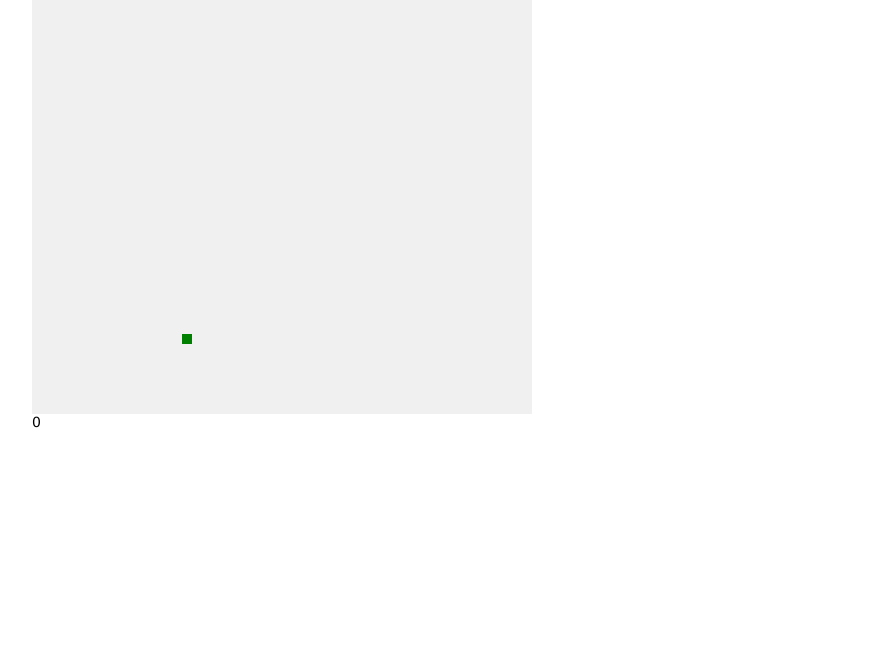
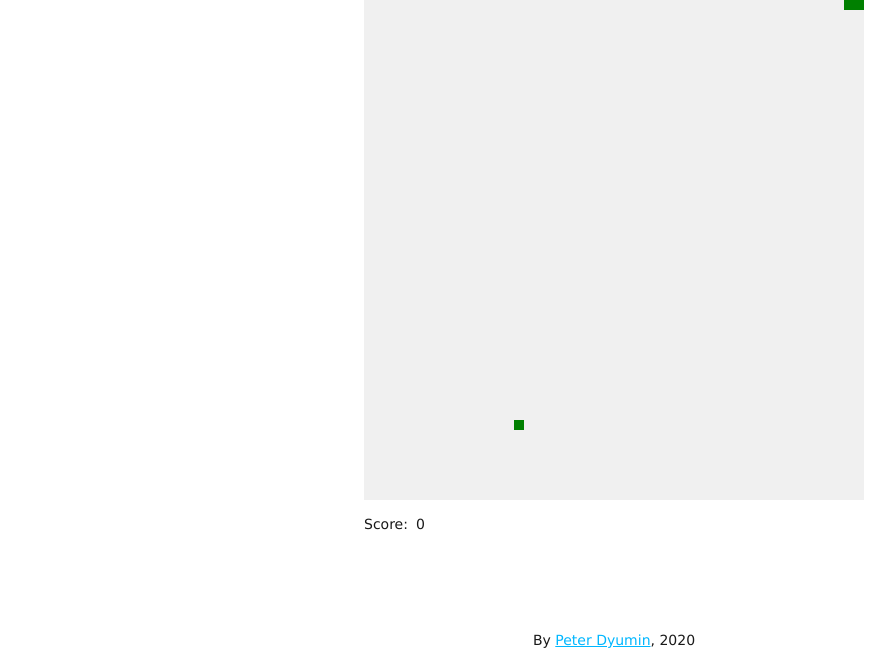
Before and after one commit to peterdee/js-snake, a website: page public/index.html in a window 1280 px wide. Shown: the part 144-800 px from the top of the page, without its empty margins (26-921 px from the left). Drawn offline with Linux system fonts and the light colour scheme.

Commit message:
Update HTML and styles

```diff
--- a/public/index.html
+++ b/public/index.html
@@ -8,8 +8,24 @@
     <title>JS Snake</title>
   </head>
   <body>
-    <div id="root"></div>
-    <canvas id="canvas"></canvas>
-    <div id="score">0</div>
+    <div class="flex direction-column justify-content-center wrap">
+      <h1 class="text-center title mb-16">JS Snake</h1>
+      <canvas
+        class="mb-16"
+        id="canvas"
+      ></canvas>
+      <div class="flex">
+        <div>Score:</div>
+        <div
+          class="ml-8"
+          id="score"
+        >
+          0
+        </div>
+      </div>
+    </div>
+    <footer class="footer text-center">
+      By <a href="https://github.com/peterdee">Peter Dyumin</a>, 2020
+    </footer>
   </body>
 </html>
--- a/public/styles/style.css
+++ b/public/styles/style.css
@@ -1,13 +1,46 @@
-body {
-  padding: 50px;
+* {
+  box-sizing: border-box;
+  color: #191919;
   font: 14px "Lucida Grande", Helvetica, Arial, sans-serif;
+  margin: 0;
+  padding: 0;
 }
-
 a {
   color: #00B7FF;
 }
-
 canvas {
   background-color: #f0f0f0;
   margin: 0 auto;
 }
+
+.flex {
+  display: flex;
+}
+.direction-column {
+  flex-direction: column;
+}
+.justify-content-center {
+  justify-content: center;
+}
+.mb-16 {
+  margin-bottom: 16px;
+}
+.ml-8 {
+  margin-left: 8px;
+}
+.text-center {
+  text-align: center;
+}
+
+.wrap {
+  margin: 0 auto;
+  min-height: calc(100vh - 24px);
+  width: 500px;
+}
+.title {
+  font-size: 24;
+  font-weight: 600;
+}
+.footer {
+  height: 24px;
+}
```
